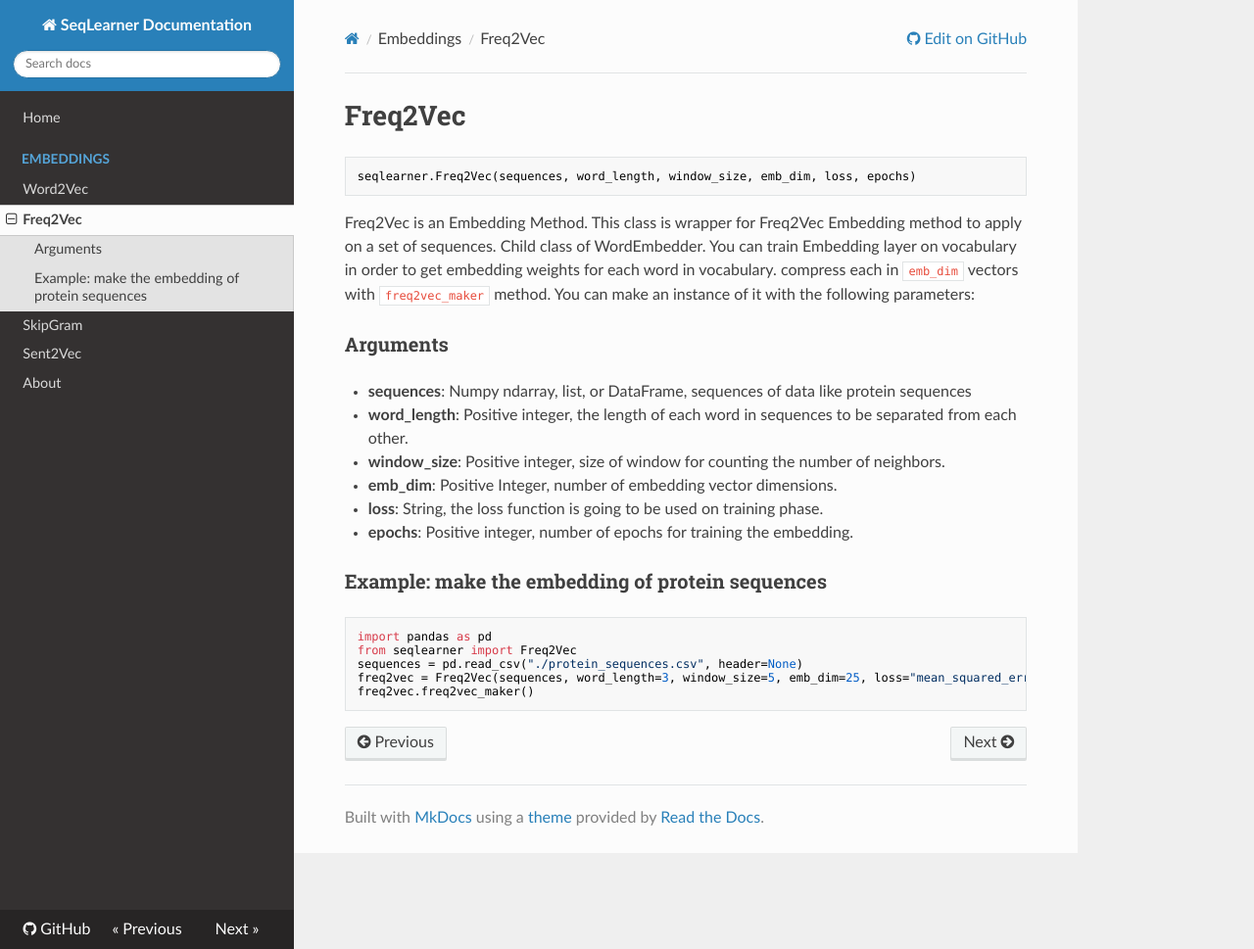
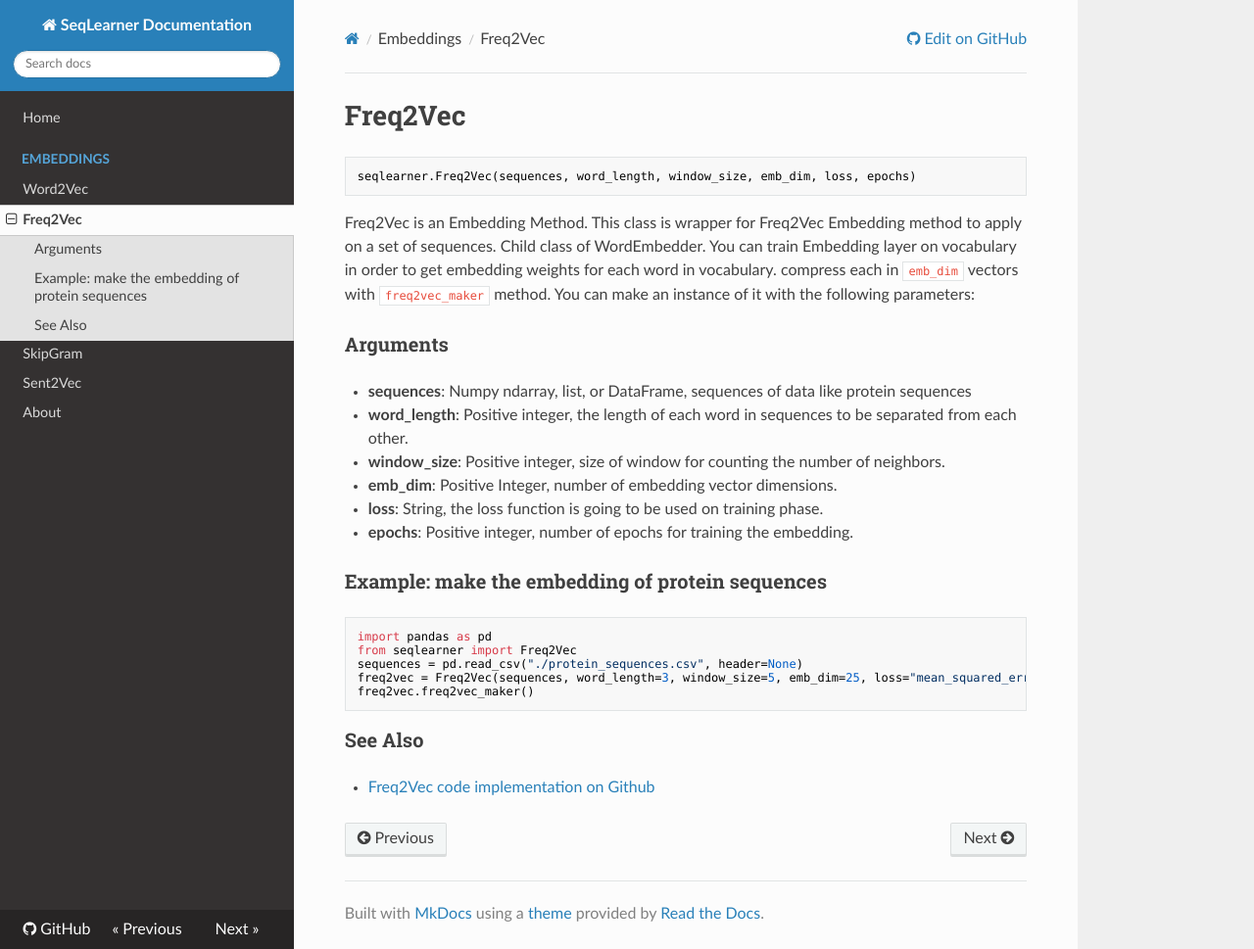
Before and after one commit to EliHei/SeqLearn, an MkDocs documentation site: the page built from docs/embeddings/freq2vec.md, in a window 1280 px wide and 969 px high. Shown: the whole window at 98% size. Built offline with MkDocs 1.6.1, drawn with Linux system fonts in a browser that asks for light colours; nearby versions of some CDN libraries.

Commit message:
update freq2vec doc

````diff
--- a/docs/embeddings/freq2vec.md
+++ b/docs/embeddings/freq2vec.md
@@ -24,3 +24,6 @@ sequences = pd.read_csv("./protein_sequences.csv", header=None)
 freq2vec = Freq2Vec(sequences, word_length=3, window_size=5, emb_dim=25, loss="mean_squared_error", epochs=250)
 freq2vec.freq2vec_maker()
 ```
+
+### See Also
+- [Freq2Vec code implementation on Github](https://github.com/EliHei/seqlearn/blob/master/seqlearner/Freq2Vec.py)
````
